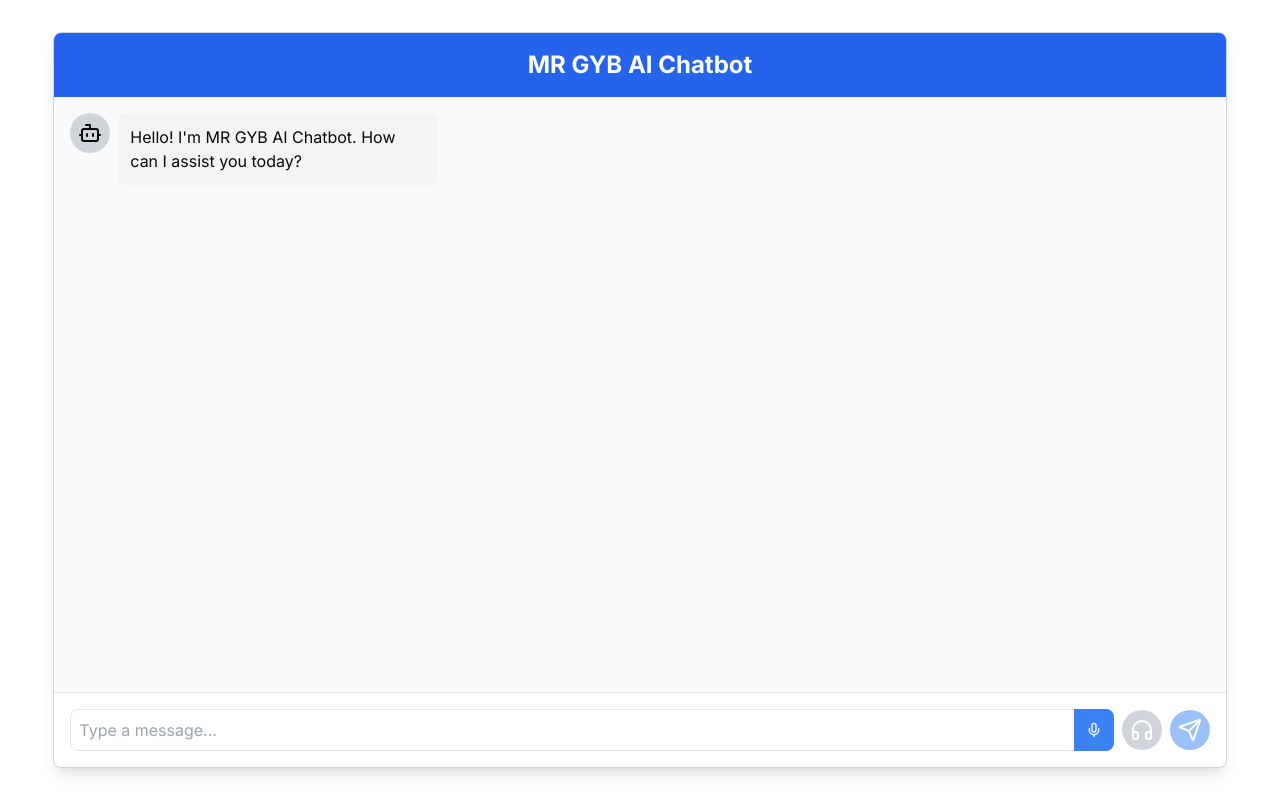
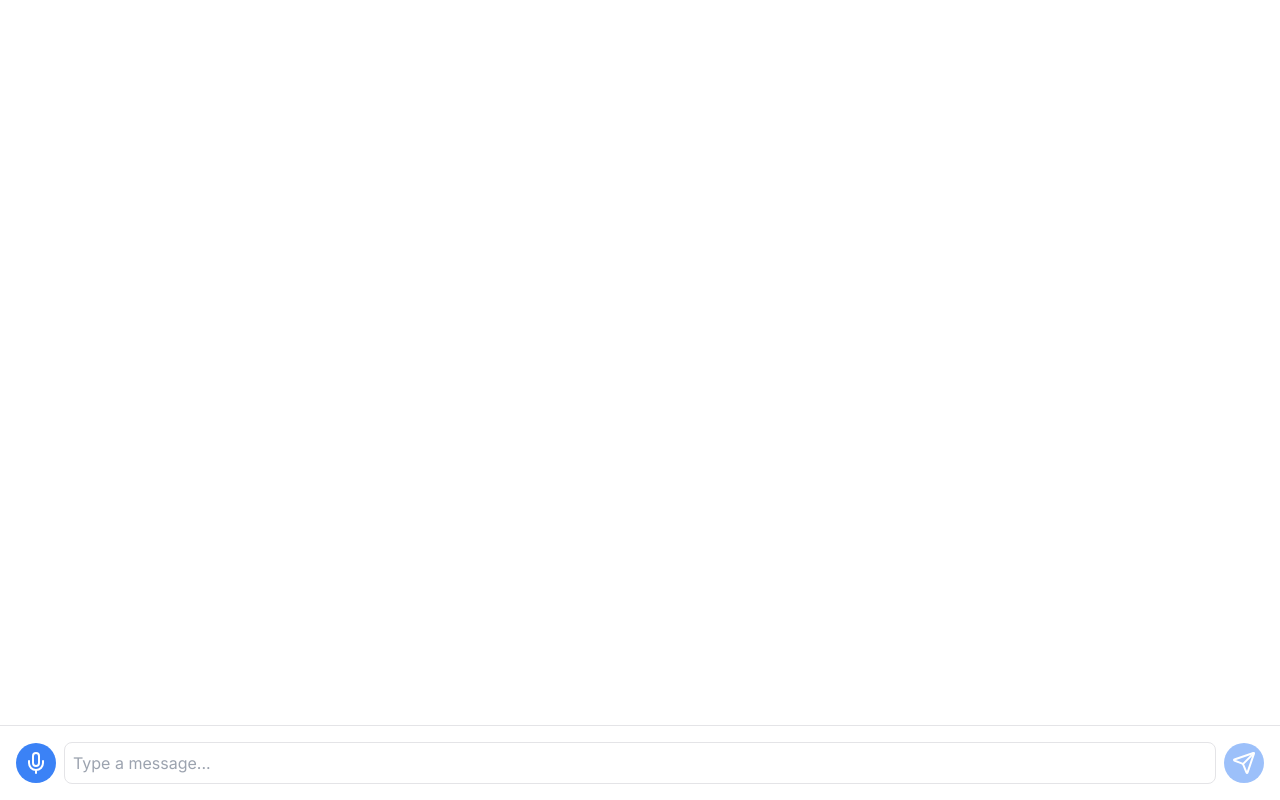
Before and after one commit to ootejreddy/ai-chatbot-app, a Next.js app: page / in a window 1280 px wide. Built offline with nearby package versions, Linux system fonts and the light colour scheme.

Commit message:
Revert "Dev 1"

```diff
--- a/src/app/api/tts/route.ts
+++ /dev/null
@@ -1,37 +0,0 @@
-import { NextResponse } from "next/server";
-import OpenAI from "openai";
-
-const openai = new OpenAI({
-  apiKey: process.env.OPENAI_API_KEY,
-});
-
-export async function POST(req: Request) {
-  try {
-    const { text } = await req.json();
-
-    if (!text) {
-      return NextResponse.json({ error: "No text provided" }, { status: 400 });
-    }
-
-    const mp3 = await openai.audio.speech.create({
-      model: "tts-1",
-      voice: "alloy",
-      input: text,
-    });
-
-    const buffer = Buffer.from(await mp3.arrayBuffer());
-
-    return new NextResponse(buffer, {
-      status: 200,
-      headers: {
-        "Content-Type": "audio/mpeg",
-      },
-    });
-  } catch (error) {
-    console.error("TTS API error:", error);
-    return NextResponse.json(
-      { error: "Failed to generate speech" },
-      { status: 500 }
-    );
-  }
-}
--- a/src/components/ChatInterface.tsx
+++ b/src/components/ChatInterface.tsx
@@ -1,30 +1,16 @@
 import React, { useState, useRef, useEffect } from "react";
 import MessageInput from "./MessageInput";
 import MessageList from "./MessageList";
-import TypingAnimation from "./TypingAnimation"; // Add this import
 import { Message } from "@/types";
 
 const ChatInterface: React.FC = () => {
   const [messages, setMessages] = useState<Message[]>([]);
   const [isLoading, setIsLoading] = useState(false);
-  const [isTyping, setIsTyping] = useState(false); // Add this state
-  const [isTTSEnabled, setIsTTSEnabled] = useState(false); // Add this line
   const messagesEndRef = useRef<HTMLDivElement>(null);
-  const audioRef = useRef<HTMLAudioElement | null>(null);
 
   useEffect(() => {
     scrollToBottom();
   }, [messages]);
-
-  useEffect(() => {
-    // Add initial greeting message
-    const greetingMessage: Message = {
-      id: Date.now(),
-      content: "Hello! I'm MR GYB AI Chatbot. How can I assist you today?",
-      sender: "bot",
-    };
-    setMessages([greetingMessage]);
-  }, []);
 
   const scrollToBottom = () => {
     messagesEndRef.current?.scrollIntoView({ behavior: "smooth" });
@@ -41,7 +27,6 @@ const ChatInterface: React.FC = () => {
 
     setMessages((prevMessages) => [...prevMessages, newMessage]);
     setIsLoading(true);
-    setIsTyping(true); // Start typing animation
 
     try {
       // TODO: Implement API call to OpenAI GPT
@@ -63,59 +48,19 @@ const ChatInterface: React.FC = () => {
       };
 
       setMessages((prevMessages) => [...prevMessages, botMessage]);
-
-      // Add TTS functionality here
-      if (isTTSEnabled) {
-        const audioResponse = await fetch("/api/tts", {
-          method: "POST",
-          headers: { "Content-Type": "application/json" },
-          body: JSON.stringify({ text: data.message }),
-        });
-
-        if (audioResponse.ok) {
-          const audioBlob = await audioResponse.blob();
-          const audioUrl = URL.createObjectURL(audioBlob);
-          audioRef.current = new Audio(audioUrl);
-          audioRef.current.play();
-        }
-      }
     } catch (error) {
       console.error("Error:", error);
       // Display error message to user
     } finally {
       setIsLoading(false);
-      setIsTyping(false); // Stop typing animation
     }
-  };
-
-  const toggleTTS = () => {
-    setIsTTSEnabled((prev) => {
-      if (prev && audioRef.current) {
-        audioRef.current.pause();
-        audioRef.current = null;
-      }
-      return !prev;
-    });
   };
 
   return (
     <div className="flex flex-col h-screen">
-      <div className="flex-grow flex flex-col w-11/12 mx-auto my-8 border border-gray-300 shadow-lg rounded-lg overflow-hidden">
-        <h1 className="text-2xl font-bold text-center py-4 bg-blue-600 text-white">
-          MR GYB AI Chatbot
-        </h1>
-        <div className="flex-grow overflow-auto bg-gray-50">
-          <MessageList messages={messages} />
-          {isTyping && <TypingAnimation />} {/* Add this line */}
-          <div ref={messagesEndRef} />
-        </div>
-        <MessageInput
-          onSendMessage={handleSendMessage}
-          isLoading={isLoading}
-          isTTSEnabled={isTTSEnabled}
-          toggleTTS={toggleTTS}
-        />
-      </div>
+      <MessageList messages={messages} />
+      <div ref={messagesEndRef} />
+      <MessageInput onSendMessage={handleSendMessage} isLoading={isLoading} />
     </div>
   );
 };
--- a/src/components/MessageInput.tsx
+++ b/src/components/MessageInput.tsx
@@ -1,18 +1,14 @@
 import React, { useState, useRef } from "react";
-import { Mic, Square, Send, Headphones } from "lucide-react";
+import { Mic, Square, Send } from "lucide-react";
 
 interface MessageInputProps {
   onSendMessage: (message: string) => void;
   isLoading: boolean;
-  isTTSEnabled: boolean;
-  toggleTTS: () => void;
 }
 
 const MessageInput: React.FC<MessageInputProps> = ({
   onSendMessage,
   isLoading,
-  isTTSEnabled,
-  toggleTTS,
 }) => {
   const [message, setMessage] = useState("");
   const [isRecording, setIsRecording] = useState(false);
@@ -77,54 +73,29 @@ const MessageInput: React.FC<MessageInputProps> = ({
 
   return (
     <div className="flex items-center p-4 border-t">
-      <div className="relative flex-grow">
-        <input
-          type="text"
-          value={message}
-          onChange={(e) => setMessage(e.target.value)}
-          onKeyPress={handleKeyPress}
-          placeholder="Type a message..."
-          className="w-full p-2 pr-10 border rounded-lg"
-          disabled={isLoading}
-        />
-        <button
-          onClick={isRecording ? stopRecording : startRecording}
-          className={`
-            absolute right-0 top-0 bottom-0
-            px-3 rounded-r-lg text-white
-            ${
-              isRecording
-                ? "bg-red-600 shadow-lg shadow-red-400/50 animate-pulse"
-                : "bg-blue-500 hover:bg-blue-600"
-            }
-          `}
-          aria-label={isRecording ? "Stop recording" : "Start recording"}
-        >
-          {isRecording ? (
-            <Square className="w-4 h-4 text-white" />
-          ) : (
-            <Mic className="w-4 h-4 text-white" />
-          )}
-        </button>
-      </div>
       <button
-        onClick={toggleTTS}
-        className={`p-2 ml-2 rounded-full ${
-          isTTSEnabled ? "bg-blue-500" : "bg-gray-300"
-        } text-white hover:bg-blue-600`}
-        aria-label={
-          isTTSEnabled ? "Disable Text-to-Speech" : "Enable Text-to-Speech"
-        }
+        onClick={isRecording ? stopRecording : startRecording}
+        className="p-2 rounded-full bg-blue-500 text-white mr-2"
+        aria-label={isRecording ? "Stop recording" : "Start recording"}
       >
-        <Headphones className="w-6 h-6" />
+        {isRecording ? <Square /> : <Mic />}
       </button>
+      <input
+        type="text"
+        value={message}
+        onChange={(e) => setMessage(e.target.value)}
+        onKeyPress={handleKeyPress}
+        placeholder="Type a message..."
+        className="flex-grow p-2 border rounded-lg mr-2"
+        disabled={isLoading}
+      />
       <button
         onClick={handleSend}
         disabled={isLoading || !message.trim()}
-        className="p-2 ml-2 rounded-full bg-blue-500 text-white disabled:opacity-50 hover:bg-blue-600"
+        className="p-2 rounded-full bg-blue-500 text-white disabled:opacity-50"
         aria-label="Send message"
       >
-        <Send className="w-6 h-6" />
+        <Send />
       </button>
     </div>
   );
--- a/src/components/TypingAnimation.tsx
+++ /dev/null
@@ -1,19 +0,0 @@
-import React from "react";
-
-const TypingAnimation: React.FC = () => {
-  return (
-    <div className="flex items-center space-x-2 p-4">
-      <div className="w-3 h-3 bg-gray-400 rounded-full animate-bounce"></div>
-      <div
-        className="w-3 h-3 bg-gray-400 rounded-full animate-bounce"
-        style={{ animationDelay: "0.1s" }}
-      ></div>
-      <div
-        className="w-3 h-3 bg-gray-400 rounded-full animate-bounce"
-        style={{ animationDelay: "0.2s" }}
-      ></div>
-    </div>
-  );
-};
-
-export default TypingAnimation;
```
Also changed, not shown: env.txt (deleted).
